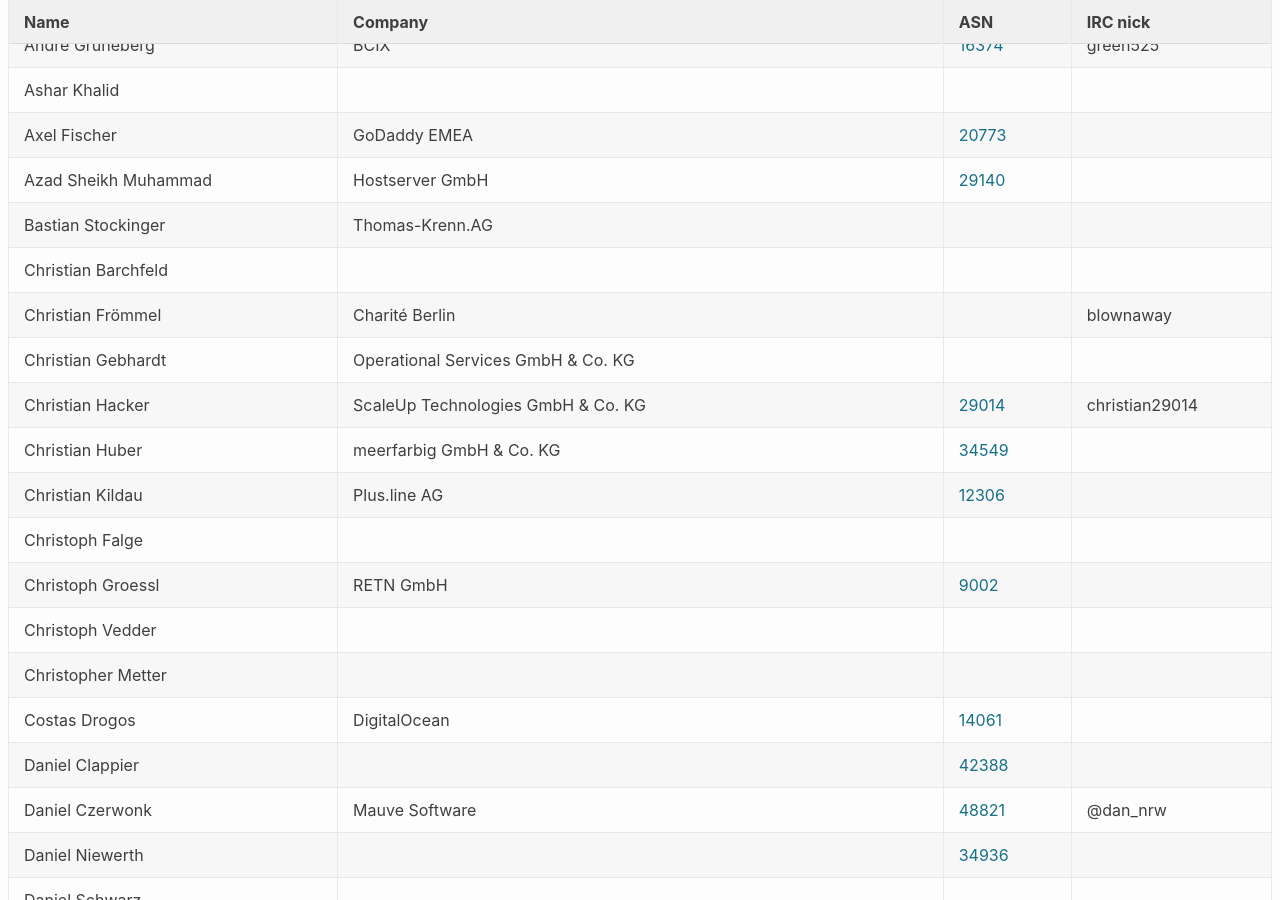
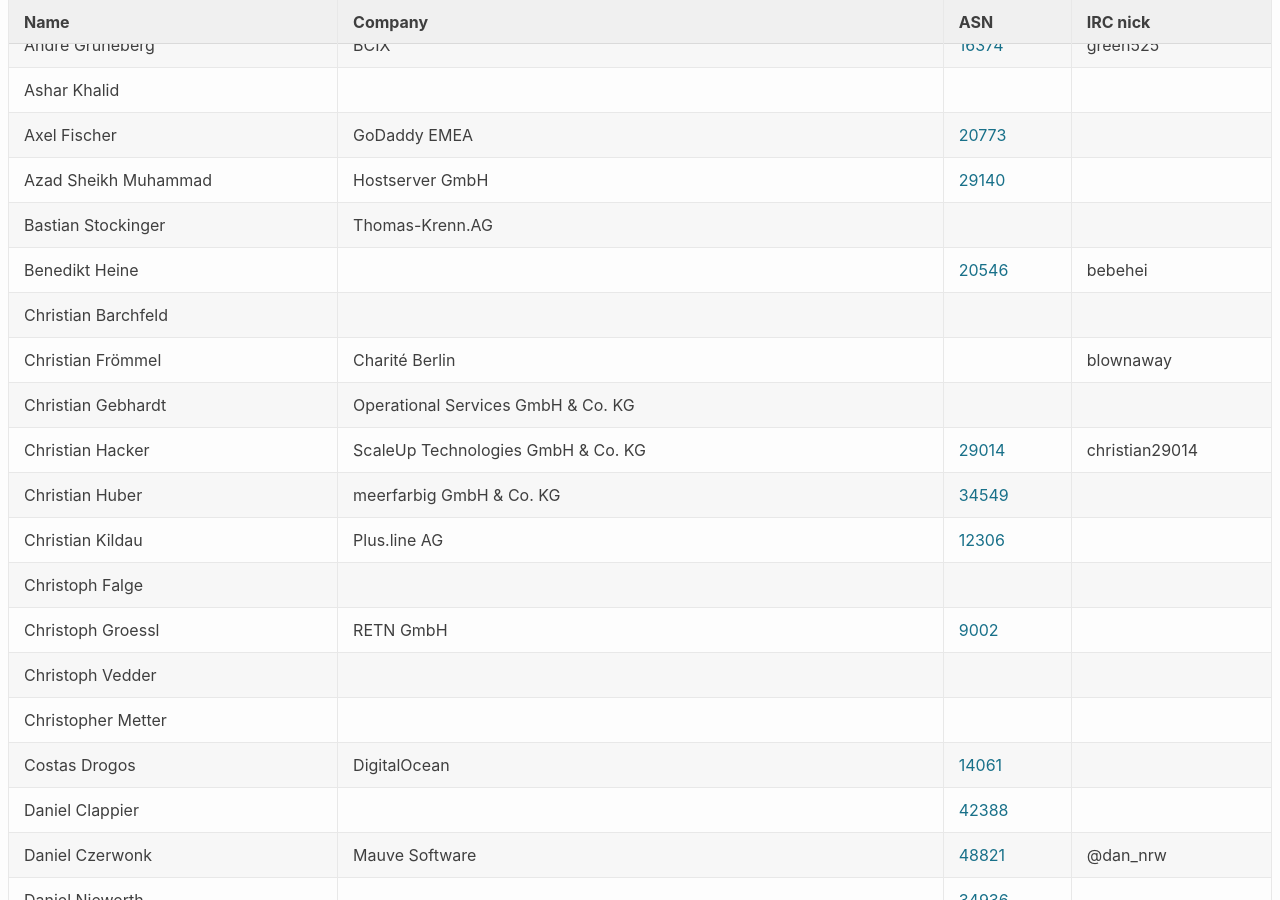
Before and after one commit to denog/pretix-attendeelist, a Jekyll site: the page built from denog14/index.md, in a window 1280 px wide and 900 px high, scrolled down 14244 px. Built offline with Jekyll 4.4.1, drawn with Linux system fonts in a browser that asks for light colours.

Commit message:
Latest data: Wed Nov  9 20:15:00 UTC 2022

```diff
--- a/_data/attendees_denog14_remote.json
+++ b/_data/attendees_denog14_remote.json
@@ -58,6 +58,12 @@
     "company": "Thomas-Krenn.AG",
     "irc": null,
     "asn": null
+  },
+  {
+    "name": "Benedikt Heine",
+    "company": null,
+    "irc": "bebehei",
+    "asn": "20546"
   },
   {
     "name": "Christian Barchfeld",
```
